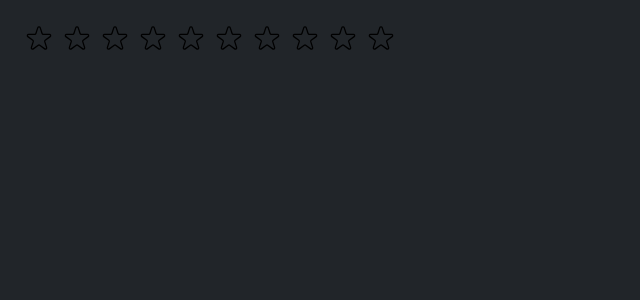
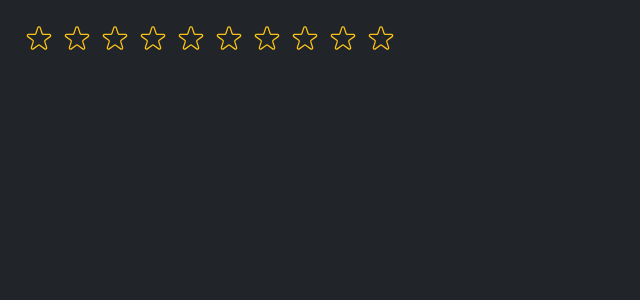
Before and after one commit to LokeshMohanMahankali/usepopcorn, a React (Create React App) app: page / in a window 1280 px wide. Shown: the top 300 px of the page, without its empty margins (0-640 px from the left). Built offline with nearby package versions, Linux system fonts and the light colour scheme.

Commit message:
star color

```diff
--- a/src/Starrating.js
+++ b/src/Starrating.js
@@ -11,19 +11,20 @@ const containersmallstyle = {
   gap: "8px",
 };
 
-const styleSheet = {
-  display: "flex",
-  gap: "8px",
-  width: "3rem",
-};
-
-export default function Starrating({ maxrate = 5 }) {
+export default function Starrating({ maxrate }) {
   const [rating, setRating] = useState(0);
   const [temprating, setTempRating] = useState(0);
+  const color = "#fcc419";
 
   function Handlefunction(rating) {
     setRating(rating);
   }
+  const styleSheet = {
+    display: "flex",
+    gap: "8px",
+    width: "5rem",
+    color: `${color}`,
+  };
 
   return (
     <div className="container" style={containerstyle}>
@@ -31,6 +32,7 @@ export default function Starrating({ maxrate = 5 }) {
         {Array.from({ length: maxrate }, (_, i) => (
           <Star
             key={i}
+            color={color}
             onRate={() => Handlefunction(i + 1)}
             full={temprating ? temprating >= i + 1 : rating >= i + 1}
             onHoverIn={() => setTempRating(i + 1)}
@@ -43,11 +45,12 @@ export default function Starrating({ maxrate = 5 }) {
   );
 }
 
-function Star({ onRate, full, onHoverIn, onHoverOut }) {
+function Star({ onRate, full, onHoverIn, onHoverOut, color }) {
   const starStyle = {
     width: "30px",
     display: "block",
     cursor: "pointer",
+    color: `${color}`,
   };
 
   return (
@@ -62,8 +65,8 @@ function Star({ onRate, full, onHoverIn, onHoverOut }) {
         <svg
           xmlns="http://www.w3.org/2000/svg"
           viewBox="0 0 20 20"
-          fill="#000"
-          stroke="#000"
+          fill={color}
+          stroke={color}
         >
           <path d="M9.049 2.927c.3-.921 1.603-.921 1.902 0l1.07 3.292a1 1 0 00.95.69h3.462c.969 0 1.371 1.24.588 1.81l-2.8 2.034a1 1 0 00-.364 1.118l1.07 3.292c.3.921-.755 1.688-1.54 1.118l-2.8-2.034a1 1 0 00-1.175 0l-2.8 2.034c-.784.57-1.838-.197-1.539-1.118l1.07-3.292a1 1 0 00-.364-1.118L2.98 8.72c-.783-.57-.38-1.81.588-1.81h3.461a1 1 0 00.951-.69l1.07-3.292z" />
         </svg>
@@ -72,7 +75,7 @@ function Star({ onRate, full, onHoverIn, onHoverOut }) {
           xmlns="http://www.w3.org/2000/svg"
           fill="none"
           viewBox="0 0 24 24"
-          stroke="#000"
+          stroke={color}
         >
           <path
             strokeLinecap="round"
```
